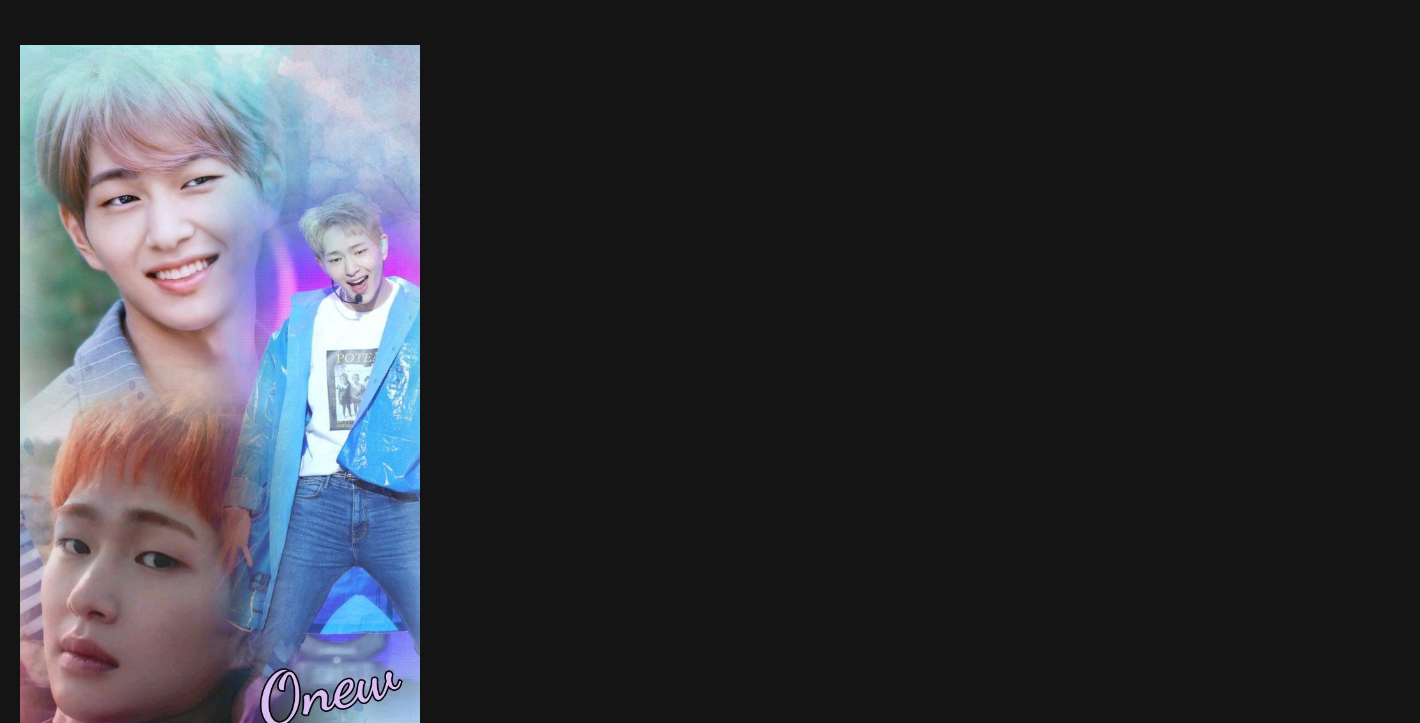
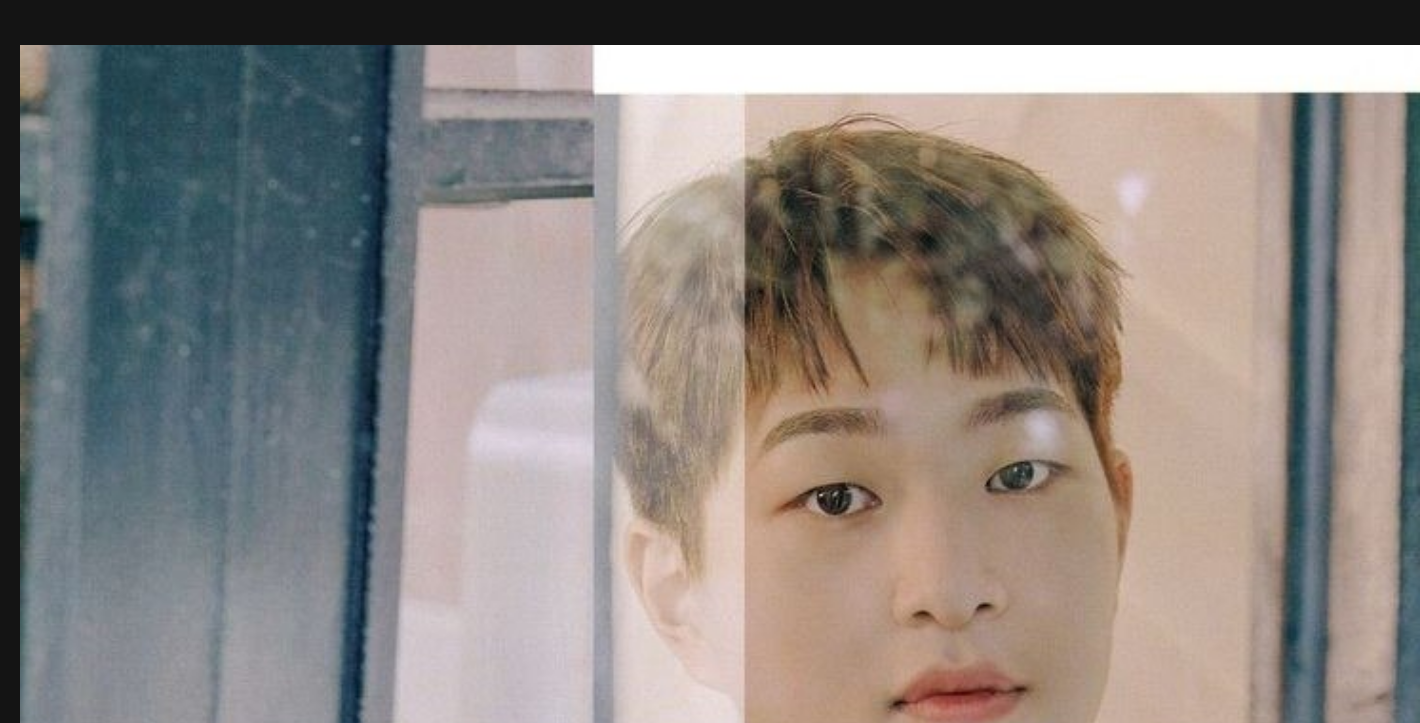
Before and after one commit to Tarwtar/Portfolio, a plain HTML site: page public/contact.html in a window 1280 px wide. Shown: the part 537-1260 px from the top of the page, 1420 px wide, since content can reach past the window. Drawn offline with nearby package versions, Linux system fonts and the light colour scheme.

Commit message:
photo commit

```diff
--- a/public/contact.html
+++ b/public/contact.html
@@ -22,6 +22,6 @@
   Ukrain <br />
 </p>
 <h2 class="hbmaintitle">Call me if it`s you please 🥹</h2>
-<img src="../assets/images/onew.jpg" alt="onew" width="400"/>
+<img src="../assets/images/onew_7.jpg" alt="onew" width="1400"/>
 </main>
 </body>
```
Also changed, not shown: assets/images/onew_7.jpg (added), assets/images/onew_8.jpg (added), 1 other file.
